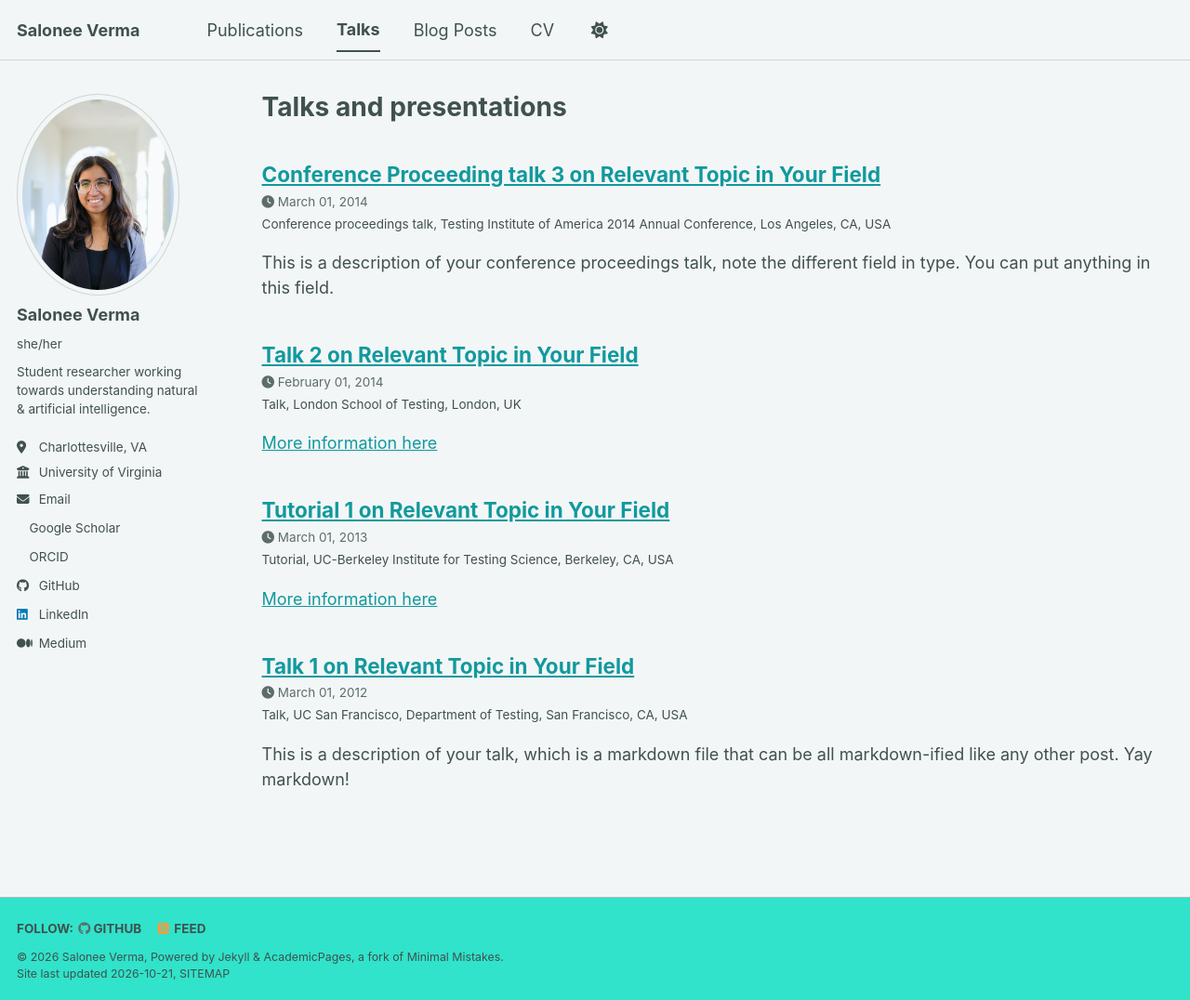
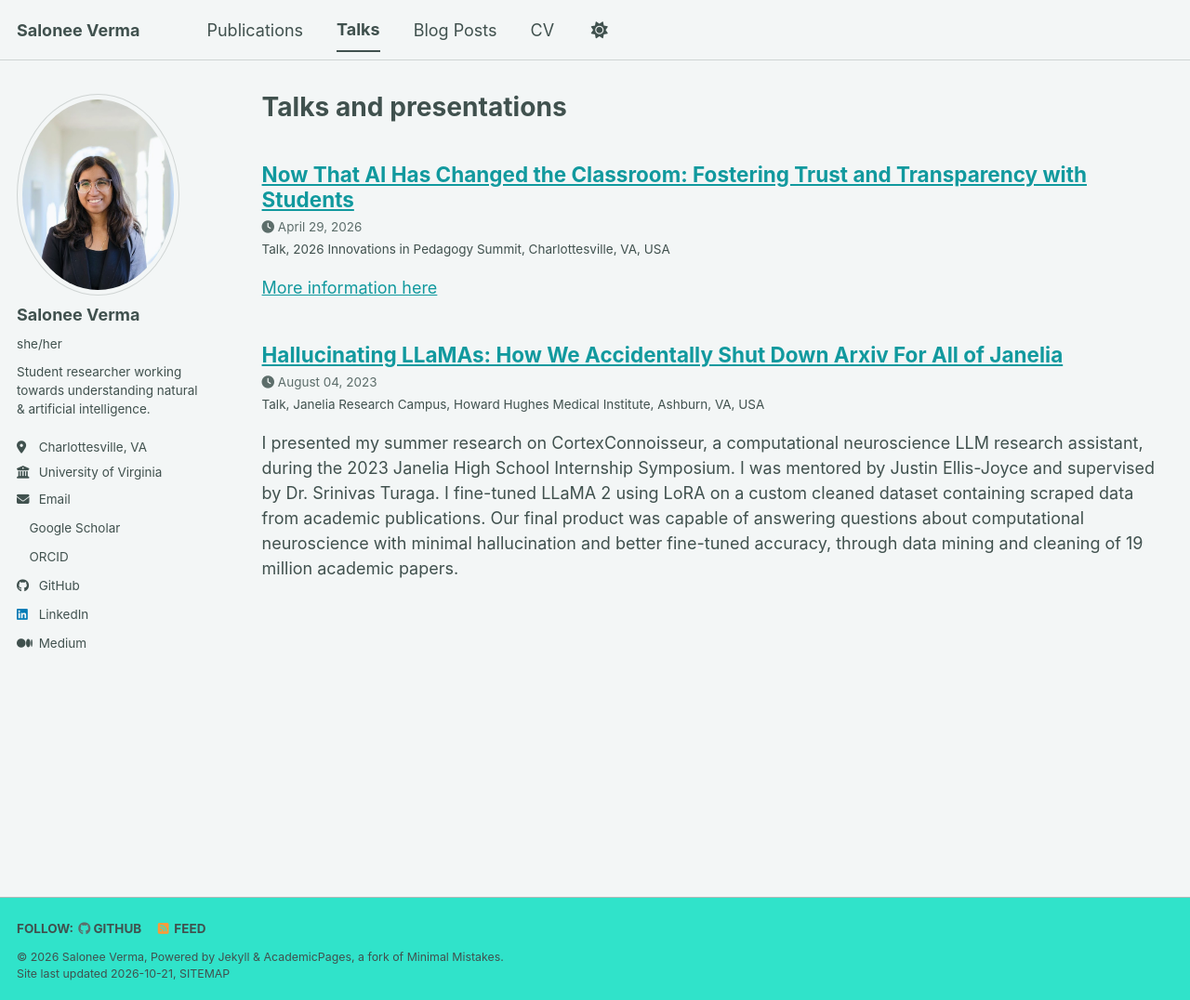
Before and after one commit to saloneeverma/saloneeverma.github.io, a Jekyll site: the page built from _pages/talks.html, in a window 1280 px wide and 1076 px high. Shown: the whole window at 93% size. Built offline with Jekyll 4.4.1, drawn with Linux system fonts in a browser that asks for light colours; a style sheet for code colours, icons or effects is not loaded.

Commit message:
Cleaned up and updated Talks section

```diff
--- a/_talks/2012-03-01-talk-1.md
+++ /dev/null
@@ -1,11 +0,0 @@
----
-title: "Talk 1 on Relevant Topic in Your Field"
-collection: talks
-type: "Talk"
-permalink: /talks/2012-03-01-talk-1
-venue: "UC San Francisco, Department of Testing"
-date: 2012-03-01
-location: "San Francisco, CA, USA"
----
-
-This is a description of your talk, which is a markdown file that can be all markdown-ified like any other post. Yay markdown!
--- a/_talks/2014-02-01-talk-2.md
+++ /dev/null
@@ -1,13 +0,0 @@
----
-title: "Talk 2 on Relevant Topic in Your Field"
-collection: talks
-type: "Talk"
-permalink: /talks/2014-02-01-talk-2
-venue: "London School of Testing"
-date: 2014-02-01
-location: "London, UK"
----
-
-[More information here](http://example2.com)
-
-This is a description of your talk, which is a markdown files that can be all markdown-ified like any other post. Yay markdown!
--- /dev/null
+++ b/_talks/2023-08-04-talk-1.md
@@ -0,0 +1,11 @@
+---
+title: "Hallucinating LLaMAs: How We Accidentally Shut Down Arxiv For All of Janelia"
+collection: talks
+type: "Talk"
+permalink: /talks/2023-08-04-talk-1
+venue: "Janelia Research Campus, Howard Hughes Medical Institute"
+date: 2023-08-04
+location: "Ashburn, VA, USA"
+---
+
+I presented my summer research on CortexConnoisseur, a computational neuroscience LLM research assistant, during the 2023 Janelia High School Internship Symposium. I was mentored by Justin Ellis-Joyce and supervised by Dr. Srinivas Turaga. I fine-tuned LLaMA 2 using LoRA on a custom cleaned dataset containing scraped data from academic publications. Our final product was capable of answering questions about computational neuroscience with minimal hallucination and better fine-tuned accuracy, through data mining and cleaning of 19 million academic papers.
--- /dev/null
+++ b/_talks/2026-04-29-talk-2.md
@@ -0,0 +1,13 @@
+---
+title: "Now That AI Has Changed the Classroom: Fostering Trust and Transparency with Students"
+collection: talks
+type: "Talk"
+permalink: /talks/2026-04-29-talk-2
+venue: "2026 Innovations in Pedagogy Summit"
+date: 2026-04-29
+location: "Charlottesville, VA, USA"
+---
+
+[More information here](https://cte.virginia.edu/programs/innovations-in-pedagogy-summit/2026-program)
+
+Generative AI is rapidly reshaping how students approach coursework, raising questions about transparency, trust, and expectations in the classroom. This interactive session explored how instructors can address these challenges by engaging students as partners and co-creators in shaping course policies and norms around AI use. Created and facilitated collaboratively by faculty and undergraduates, this session brought student perspectives directly into faculty conversations about teaching with AI. Participants analyzed examples of AI policy language, discussed how students interpret these policies, and drafted transparent course statements aligned with their pedagogical goals. Attendees left with practical strategies for communicating clearly about AI while fostering a culture of trust and shared responsibility for learning.
```
Also changed, not shown: _talks/2013-03-01-tutorial-1.md (+2 -2 lines), _talks/2014-03-01-talk-3.md (+2 -2 lines).
